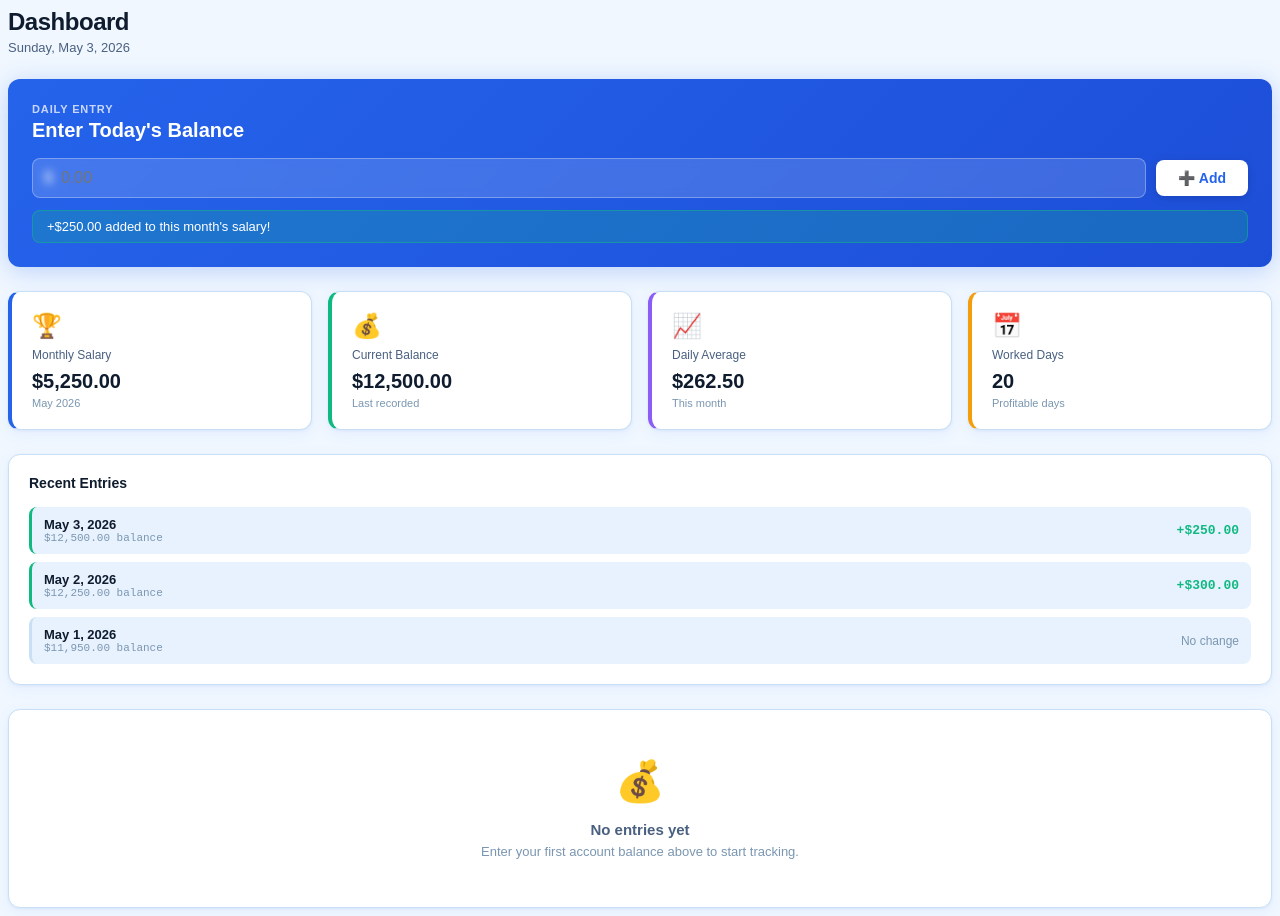
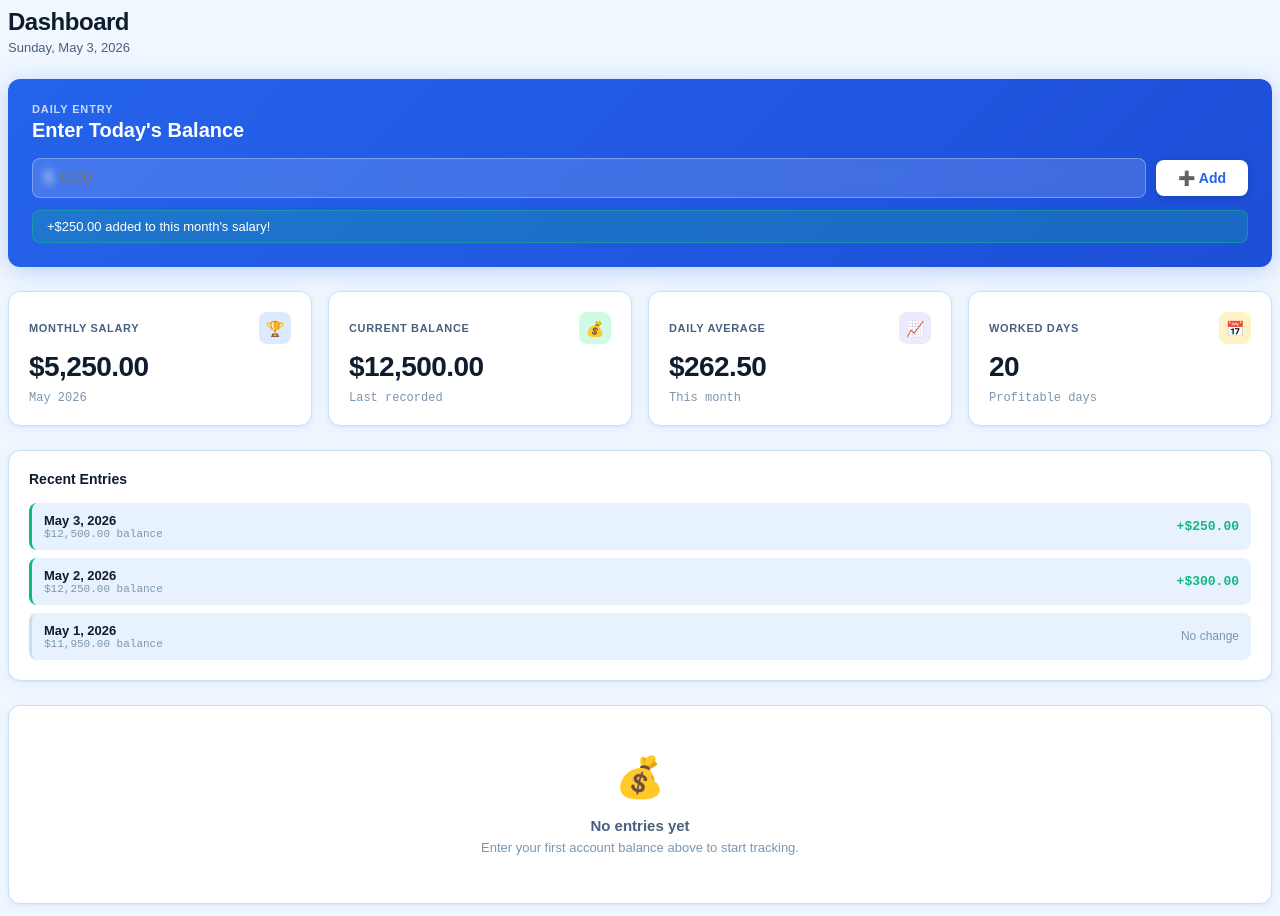
Before and after one commit to jonnyy04/Income-Analyzer, a React (Vite) app in the folder IncomeAnalyzer/: page / in a window 1280 px wide. Built offline with nearby package versions, Linux system fonts and the light colour scheme.

Commit message:
feat: Create Icon component and redesign StatCard UI

```diff
--- /dev/null
+++ b/IncomeAnalyzer/src/components/Icon.jsx
@@ -0,0 +1,11 @@
+export default function Icon({ name, size = 24 }) {
+	const iconMap = {
+		award: "🏆",
+		wallet: "💰",
+		trend: "📈",
+		calendar: "📅",
+		plus: "➕",
+	};
+
+	return <span style={{ fontSize: size, lineHeight: 1 }}>{iconMap[name] || name}</span>;
+}
--- a/IncomeAnalyzer/src/components/StatCard.jsx
+++ b/IncomeAnalyzer/src/components/StatCard.jsx
@@ -1,17 +1,61 @@
-export default function StatCard({ label, value, sub, color, icon }) {
-	const colorMap = {
-		blue: "var(--color-blue)",
-		green: "var(--color-green)",
-		purple: "var(--color-purple)",
-		amber: "var(--color-amber)",
-	};
+import Icon from "./Icon";
+
+const colorMap = {
+	blue: { bg: "#dbeafe", text: "#2563eb" },
+	green: { bg: "#d1fae5", text: "#10b981" },
+	amber: { bg: "#fef3c7", text: "#f59e0b" },
+	purple: { bg: "#ede9fe", text: "#8b5cf6" },
+	red: { bg: "#fee2e2", text: "#ef4444" },
+};
+
+export default function StatCard({ label, value, sub, color = "blue", icon }) {
+	const c = colorMap[color] || colorMap.blue;
 
 	return (
-		<div className="card" style={{ borderLeft: `4px solid ${colorMap[color] || "var(--color-blue)"}` }}>
-			<div style={{ fontSize: 24, marginBottom: "0.5rem" }}>{icon}</div>
-			<div style={{ fontSize: 12, color: "var(--color-text2)", marginBottom: "0.5rem" }}>{label}</div>
-			<div style={{ fontSize: 20, fontWeight: 700, color: "var(--color-text)", marginBottom: "0.25rem" }}>{value}</div>
-			<div style={{ fontSize: 11, color: "var(--color-text3)" }}>{sub}</div>
+		<div className="card" style={{ display: "flex", flexDirection: "column", gap: "0.5rem" }}>
+			<div style={{ display: "flex", alignItems: "center", justifyContent: "space-between" }}>
+				<span
+					style={{
+						fontSize: "11px",
+						letterSpacing: "0.06em",
+						color: "var(--color-text2)",
+						textTransform: "uppercase",
+						fontWeight: 600,
+					}}
+				>
+					{label}
+				</span>
+				<div
+					style={{
+						width: 32,
+						height: 32,
+						borderRadius: 8,
+						background: c.bg,
+						color: c.text,
+						display: "flex",
+						alignItems: "center",
+						justifyContent: "center",
+					}}
+				>
+					<Icon name={icon} size={15} />
+				</div>
+			</div>
+			<div
+				style={{
+					fontSize: 28,
+					fontWeight: 700,
+					letterSpacing: "-0.02em",
+					color: "var(--color-text)",
+					lineHeight: 1.1,
+				}}
+			>
+				{value}
+			</div>
+			{sub && (
+				<div className="mono" style={{ fontSize: 12, color: "var(--color-text3)" }}>
+					{sub}
+				</div>
+			)}
 		</div>
 	);
 }
```
